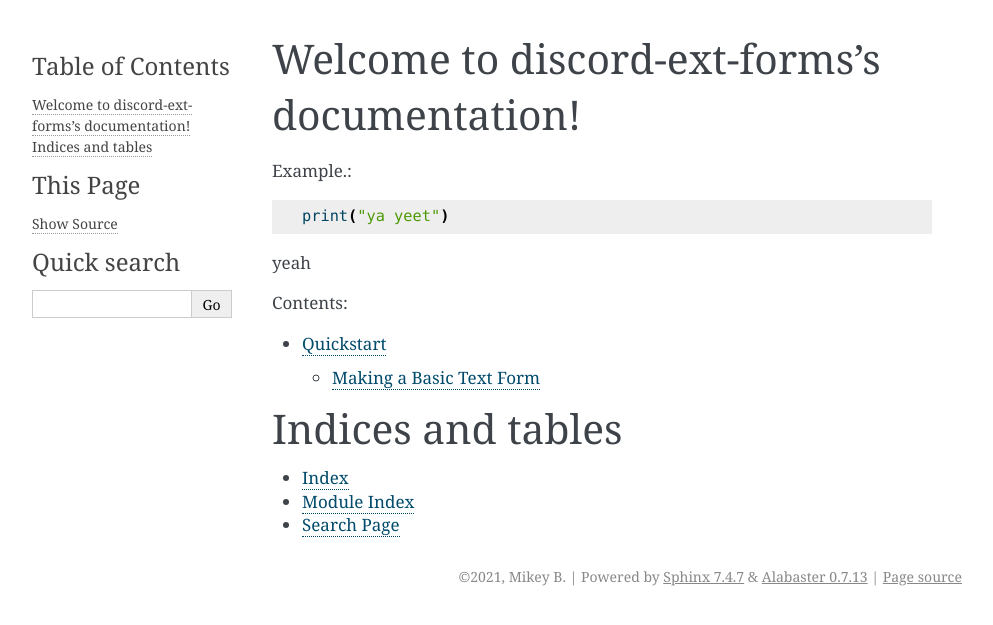
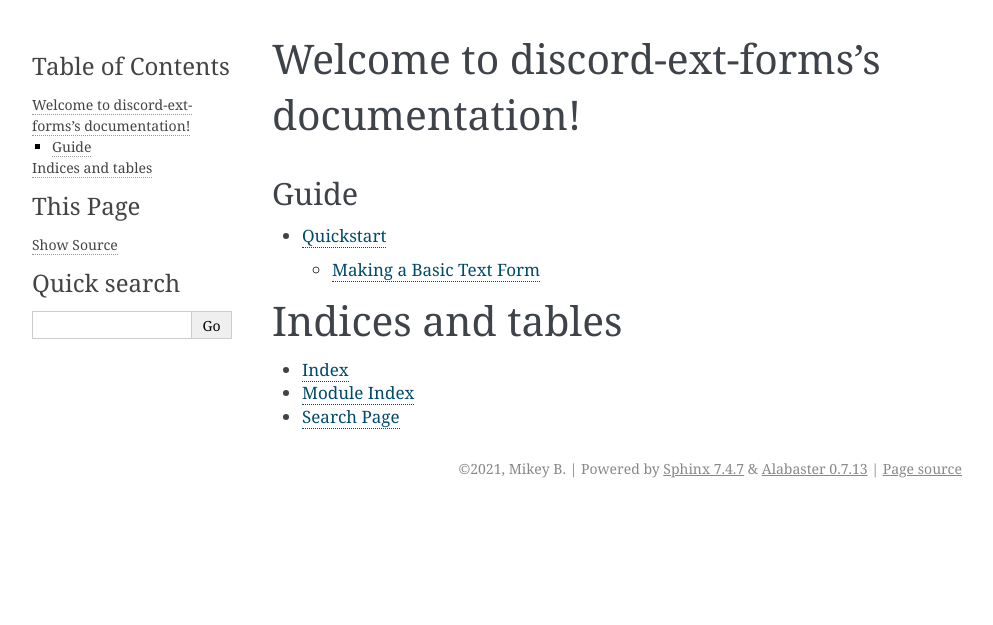
Before and after one commit to thrzl/discord-ext-forms, a Sphinx documentation site: the page built from docs/source/index.rst, in a window 1280 px wide. Shown: the top 625 px of the page, without its empty margins (148-1141 px from the left). Built offline with Sphinx 7.4.7, drawn with Linux system fonts in a browser that asks for light colours.

Commit message:
more doc updates

```diff
--- a/docs/source/index.rst
+++ b/docs/source/index.rst
@@ -5,18 +5,11 @@
 
 Welcome to discord-ext-forms's documentation!
 =============================================
-.. Guide
-   ^^^^^
-
-Example.::
-
-   print("ya yeet")
-
-yeah
+Guide
+^^^^^
 
 .. toctree::
    :maxdepth: 2
-   :caption: Contents:
 
    quickstart
 
```
Also changed, not shown: 7 other files.
